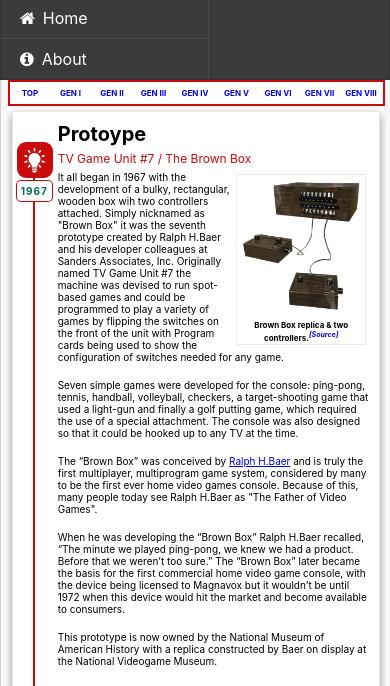
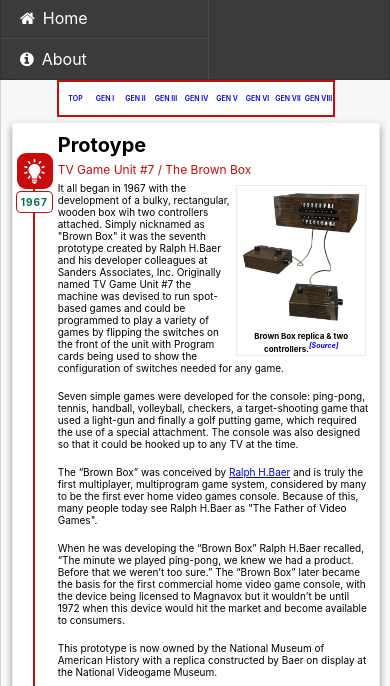
Before and after one commit to dybacz/evolution-of-consoles, a plain HTML site: page index.html in a window 390 px wide. Shown: the part 123-809 px from the top of the page. Drawn offline with Linux system fonts and the light colour scheme; files whose address does not match are found by name.

Commit message:
media query improvement

```diff
--- a/css/style.css
+++ b/css/style.css
@@ -853,21 +853,21 @@ footer{
   }
   .list-inline {
     list-style: none;
-    padding: 0 5px 0 5px;
+    padding: 0 0 0 0;
     text-align: center;
   }
 
   .list-inline > li {
-    padding: 0px 0px 0px 0px;
+    padding: 0px 0px 0px 3px;
     margin-right: -4px;
     margin-left: -4px;
-    width: 45px;
+    width: 34px;
   }
 
   .list-inline > li a {
-    font-weight: 700;
-    font-size: 8px;
-    padding: 6px 0px 6px 0px;
+    font-weight: 600;
+    font-size: 7px;
+    padding: 12px 0px 12px 0px;
   }
 
   .ftleft p, .ftright p {
```
